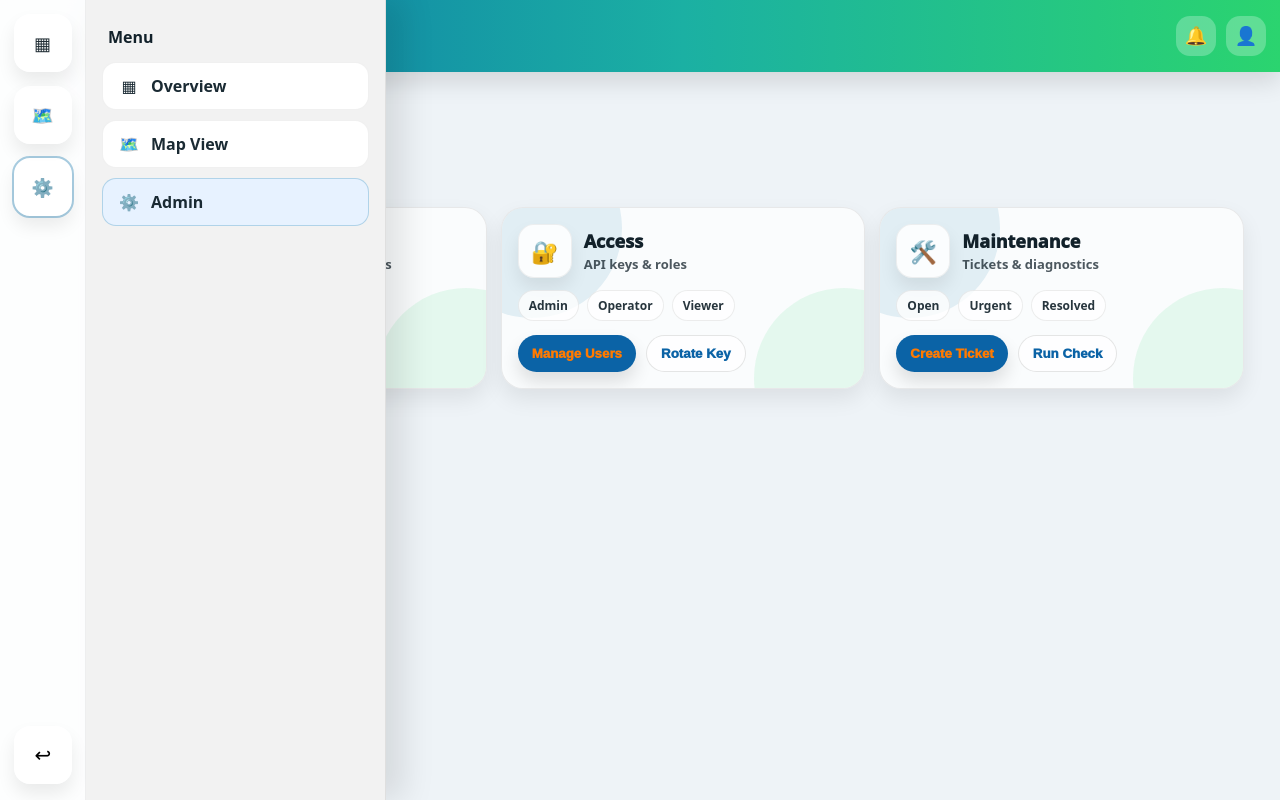
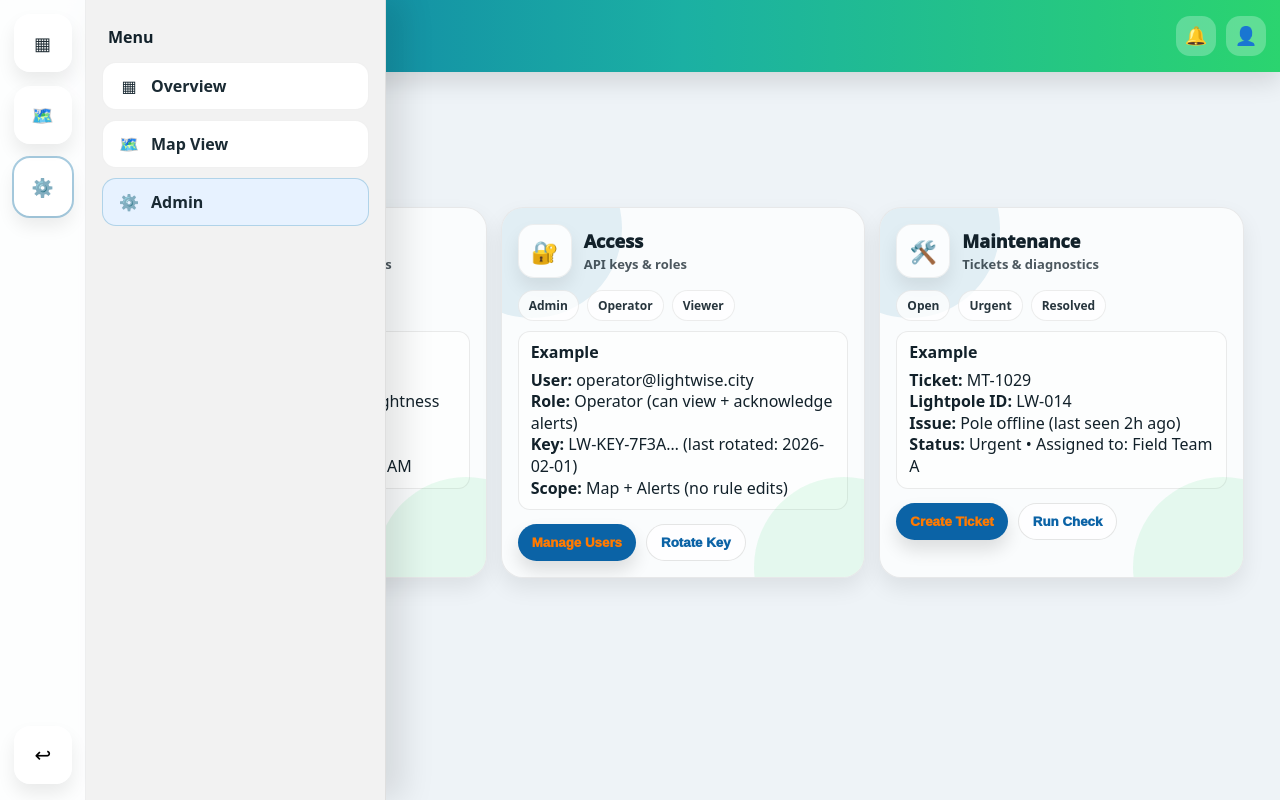
Before and after one commit to 91tleg/LightWise, a React (Create React App) app in the folder apps/web/: page /admin in a window 1280 px wide. Built offline with nearby package versions, Linux system fonts and the light colour scheme; no server answers.

Commit message:
Update web dashboard UI (admin, overview, layout)

```diff
--- a/apps/web/src/pages/Admin.js
+++ b/apps/web/src/pages/Admin.js
@@ -3,40 +3,18 @@ import Layout from "../components/Layout";
 import "../styles/lightwise.css";
 
 export default function Admin() {
-
-
   return (
-
-    // This block wraps the entire Admin page inside the common Layout.
-    // It automatically adds the Sidebar and the TopBar around this page.
     <Layout>
-
-      {/*
-        This is the main container for the Admin page content.
-        It holds the header and all admin control cards.
-      */}
       <div className="lwPage">
-
-        {/*
-          This block displays the page header at the top:
-          - the main title "Admin"
-          - and a short description under it.
-        */}
         <div className="lwPageHeader">
           <h1 className="lwPageTitle">Admin</h1>
           <p className="lwPageSubtitle">System controls & configuration.</p>
         </div>
 
-        {/*
-          This block is a grid that holds all the admin feature cards.
-          Each card represents a different admin control area.
-        */}
         <div className="lwBubbleGrid">
-
-          {/*
-            This block is the first admin card: Rules Engine.
-            It represents controls for automatic dimming and safety rules.
-          */}
+          {/* =========================
+              Rules Engine
+             ========================= */}
           <div className="lwBubbleCard">
             <div className="lwBubbleTop">
               <div className="lwBubbleIcon">🧠</div>
@@ -46,29 +24,47 @@ export default function Admin() {
               </div>
             </div>
 
-            {/*
-              This block shows small tags (pills) that describe active rule modes.
-            */}
             <div className="lwBubblePills">
               <span className="lwBubblePill">Auto</span>
               <span className="lwBubblePill">Night</span>
               <span className="lwBubblePill">Motion</span>
             </div>
 
-            {/*
-              This block shows action buttons related to the Rules Engine.
-              These buttons would later open rule editing or logs.
-            */}
+            {/* Example block */}
+            <div
+              style={{
+                marginTop: 10,
+                padding: "10px 12px",
+                borderRadius: 12,
+                border: "1px solid rgba(0,0,0,0.08)",
+                background: "rgba(255,255,255,0.55)",
+                lineHeight: 1.35,
+              }}
+            >
+              <div style={{ fontWeight: 700, marginBottom: 6 }}>Example</div>
+              <div>
+                <b>Lightpole ID:</b> LW-001
+              </div>
+              <div>
+                <b>Rule:</b> If motion detected → brightness 100% for 30s
+              </div>
+              <div>
+                <b>Idle:</b> No motion → dim to 30%
+              </div>
+              <div>
+                <b>Night Window:</b> 9:00 PM – 5:30 AM
+              </div>
+            </div>
+
             <div className="lwBubbleBtnRow">
               <button className="lwBubbleBtn">Edit Rules</button>
               <button className="lwBubbleBtn ghost">View Logs</button>
             </div>
           </div>
 
-          {/*
-            This block is the second admin card: Access control.
-            It represents user roles, permissions, and API key management.
-          */}
+          {/* =========================
+              Access
+             ========================= */}
           <div className="lwBubbleCard">
             <div className="lwBubbleTop">
               <div className="lwBubbleIcon">🔐</div>
@@ -78,28 +74,47 @@ export default function Admin() {
               </div>
             </div>
 
-            {/*
-              This block shows the different access roles in the system.
-            */}
             <div className="lwBubblePills">
               <span className="lwBubblePill">Admin</span>
               <span className="lwBubblePill">Operator</span>
               <span className="lwBubblePill">Viewer</span>
             </div>
 
-            {/*
-              This block shows action buttons for managing users and keys.
-            */}
+            {/* Example block */}
+            <div
+              style={{
+                marginTop: 10,
+                padding: "10px 12px",
+                borderRadius: 12,
+                border: "1px solid rgba(0,0,0,0.08)",
+                background: "rgba(255,255,255,0.55)",
+                lineHeight: 1.35,
+              }}
+            >
+              <div style={{ fontWeight: 700, marginBottom: 6 }}>Example</div>
+              <div>
+                <b>User:</b> operator@lightwise.city
+              </div>
+              <div>
+                <b>Role:</b> Operator (can view + acknowledge alerts)
+              </div>
+              <div>
+                <b>Key:</b> LW-KEY-7F3A… (last rotated: 2026-02-01)
+              </div>
+              <div>
+                <b>Scope:</b> Map + Alerts (no rule edits)
+              </div>
+            </div>
+
             <div className="lwBubbleBtnRow">
               <button className="lwBubbleBtn">Manage Users</button>
               <button className="lwBubbleBtn ghost">Rotate Key</button>
             </div>
           </div>
 
-          {/*
-            This block is the third admin card: Maintenance.
-            It represents system maintenance, tickets, and diagnostics.
-          */}
+          {/* =========================
+              Maintenance
+             ========================= */}
           <div className="lwBubbleCard">
             <div className="lwBubbleTop">
               <div className="lwBubbleIcon">🛠️</div>
@@ -109,24 +124,43 @@ export default function Admin() {
               </div>
             </div>
 
-            {/*
-              This block shows the current maintenance ticket states.
-            */}
             <div className="lwBubblePills">
               <span className="lwBubblePill">Open</span>
               <span className="lwBubblePill">Urgent</span>
               <span className="lwBubblePill">Resolved</span>
             </div>
 
-            {/*
-              This block shows action buttons for creating tickets and running checks.
-            */}
+            {/* Example block */}
+            <div
+              style={{
+                marginTop: 10,
+                padding: "10px 12px",
+                borderRadius: 12,
+                border: "1px solid rgba(0,0,0,0.08)",
+                background: "rgba(255,255,255,0.55)",
+                lineHeight: 1.35,
+              }}
+            >
+              <div style={{ fontWeight: 700, marginBottom: 6 }}>Example</div>
+              <div>
+                <b>Ticket:</b> MT-1029
+              </div>
+              <div>
+                <b>Lightpole ID:</b> LW-014
+              </div>
+              <div>
+                <b>Issue:</b> Pole offline (last seen 2h ago)
+              </div>
+              <div>
+                <b>Status:</b> Urgent • Assigned to: Field Team A
+              </div>
+            </div>
+
             <div className="lwBubbleBtnRow">
               <button className="lwBubbleBtn">Create Ticket</button>
               <button className="lwBubbleBtn ghost">Run Check</button>
             </div>
           </div>
-
         </div>
       </div>
     </Layout>
```
